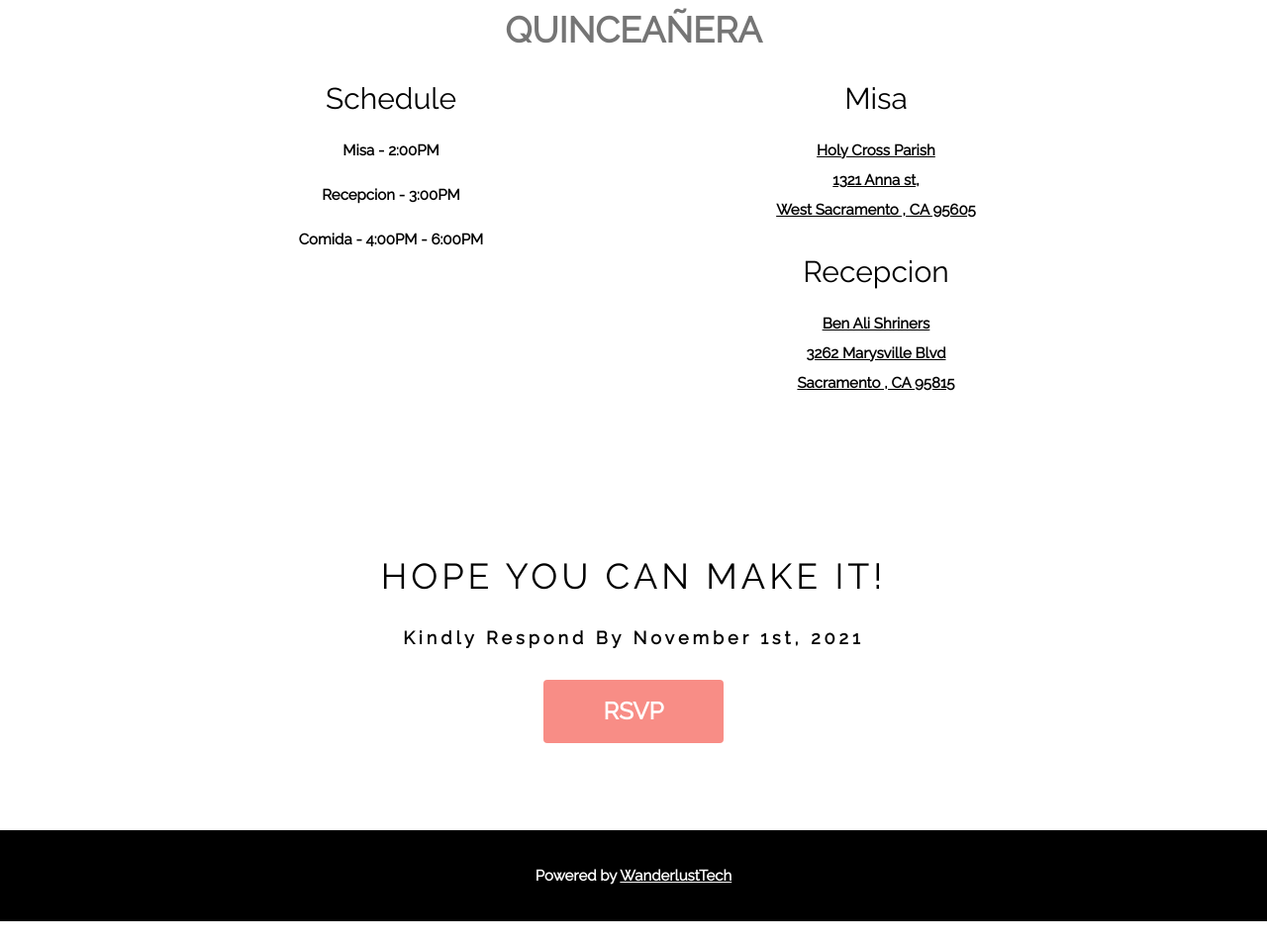
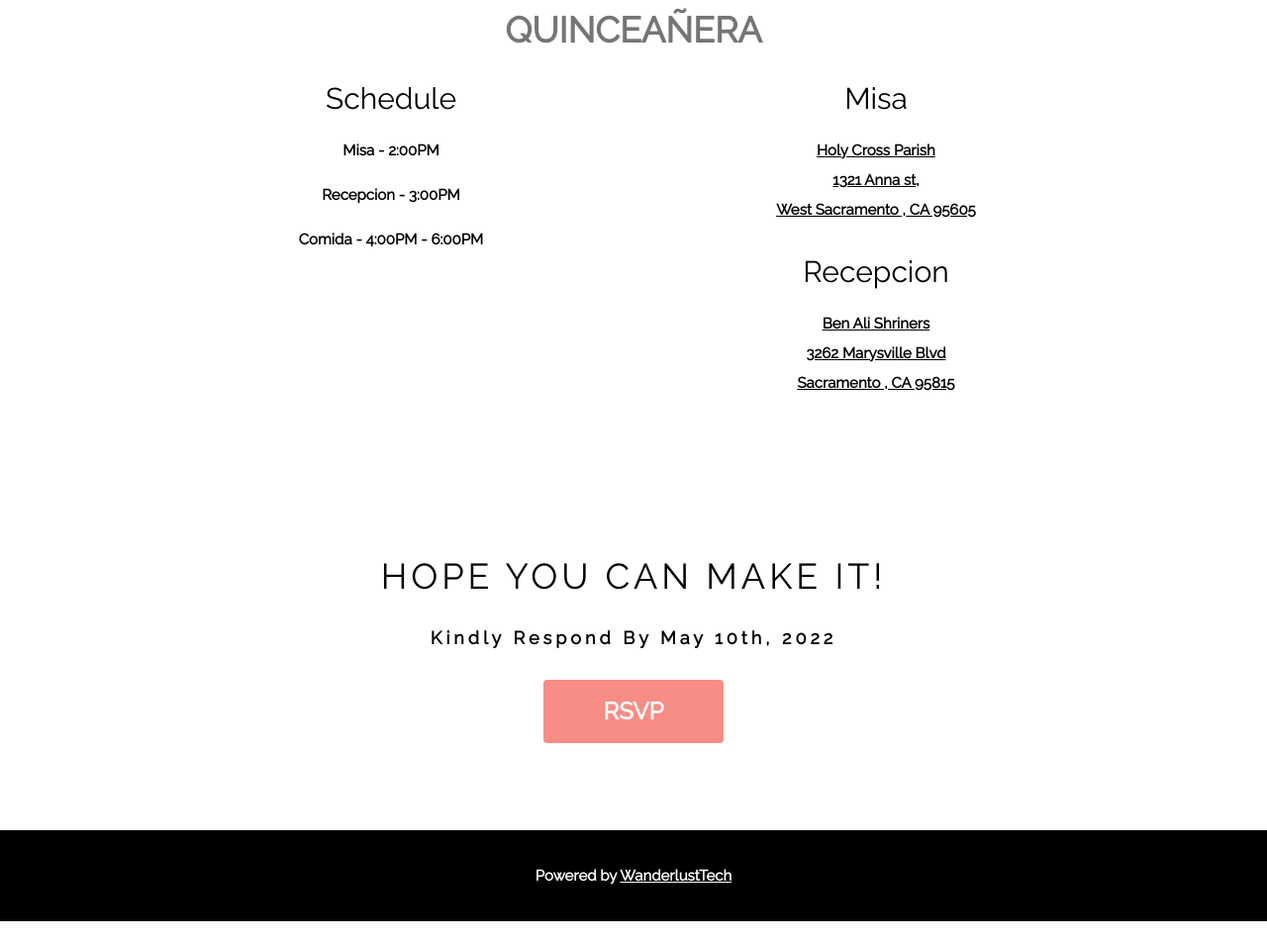
Before and after one commit to Wanderlusttech/Odette-Ochoa, a plain HTML site: page index.html in a window 1280 px wide. Shown: the part 2913-3866 px from the top of the page at 99% size. Drawn offline with nearby package versions, Linux system fonts and the light colour scheme; a web font is replaced by a local one.

Commit message:
Update index.html

```diff
--- a/index.html
+++ b/index.html
@@ -100,7 +100,7 @@ p {line-height: 2}
 <!-- RSVP section -->
 <div class="w3-container w3-padding-64 w3-center w3-wide" id="rsvp">
   <h1>HOPE YOU CAN MAKE IT!</h1>
-  <p class="w3-large">Kindly Respond By November 1st, 2021</p>
+  <p class="w3-large">Kindly Respond By May 10th, 2022</p>
   <p class="w3-xlarge">
     <button onclick="document.getElementById('id01').style.display='block'" class="w3-button w3-round w3-red w3-opacity w3-hover-opacity-off" style="padding:8px 60px">RSVP</button>
   </p>
```
